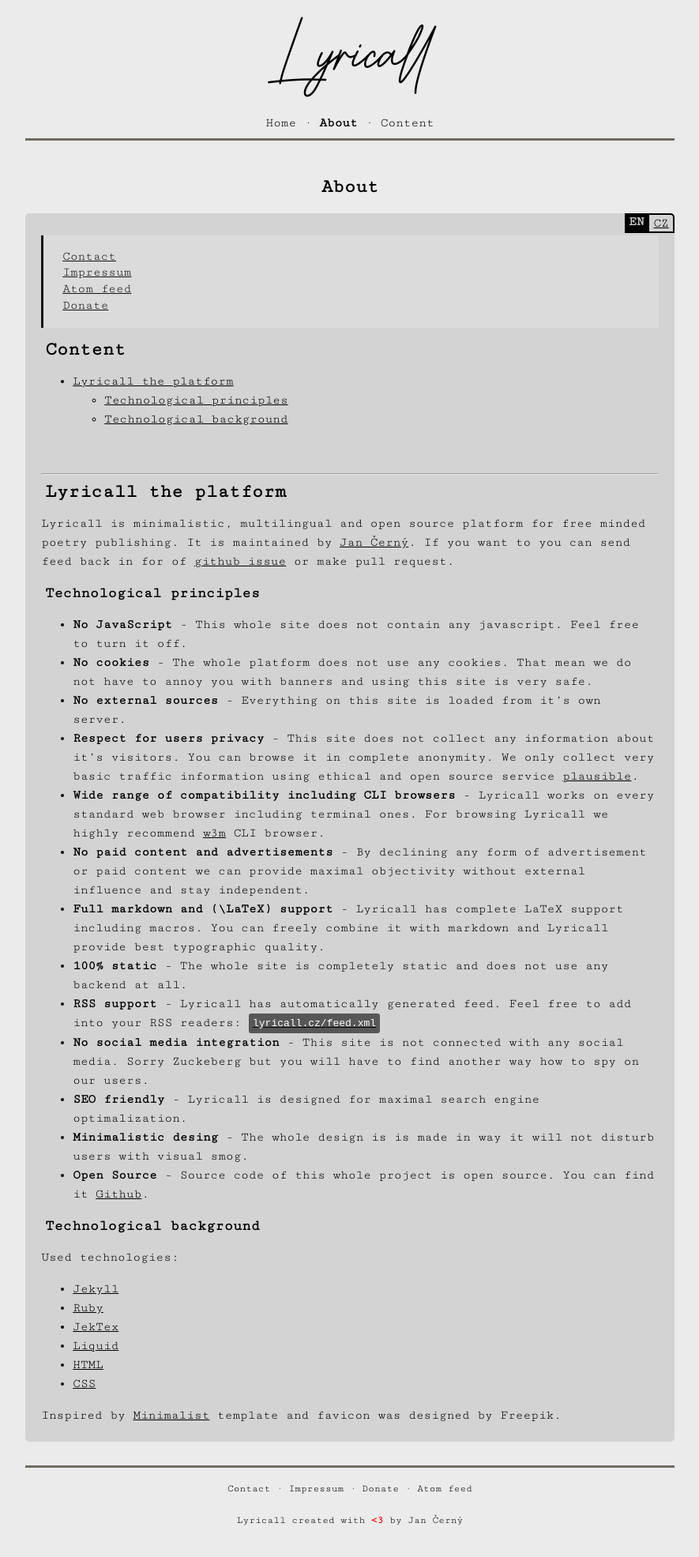
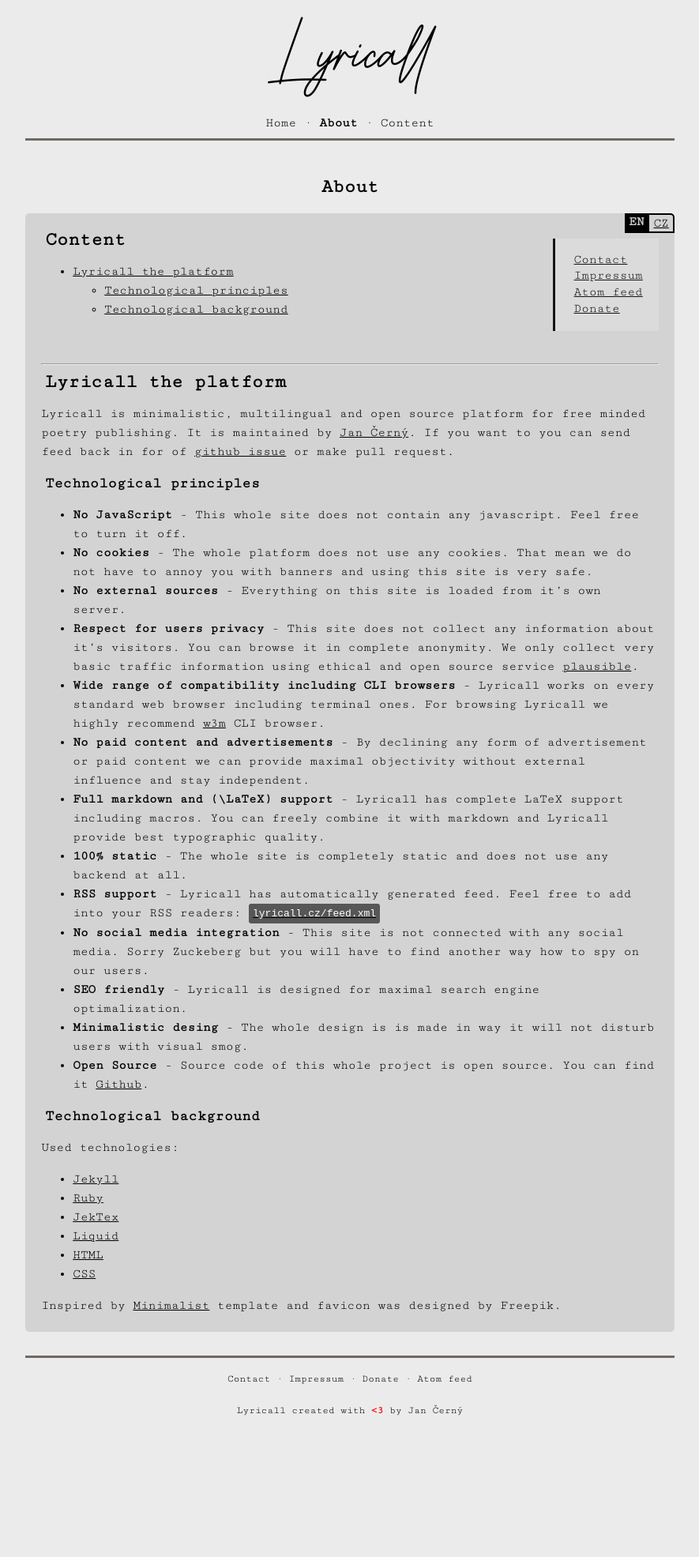
Before and after one commit to yagarea/lyricall, a Jekyll site: the page built from about/en.md, in a window 1280 px wide. Shown: the whole page at 79% size, without its empty margins (197-1082 px from the left). Built offline with Jekyll 4.4.1, drawn with Linux system fonts in a browser that asks for light colours; after the commit the page ends 1832 px from its top, so only the background shows below that.

Commit message:
add banner styles

```diff
--- a/assets/css/style.sass
+++ b/assets/css/style.sass
@@ -297,6 +297,15 @@ footer
     display: block
     padding: 5px
 
+.banner
+  max-width: 30%
+  margin-top: 20px
+  margin-left: 10px
+  margin-bottom: 10px
+  padding-right: 20px
+  float: right
+
+
 /*Media-------------------------------------------------------------------------------*/
 
 @media screen and (max-width: 850px)
```
